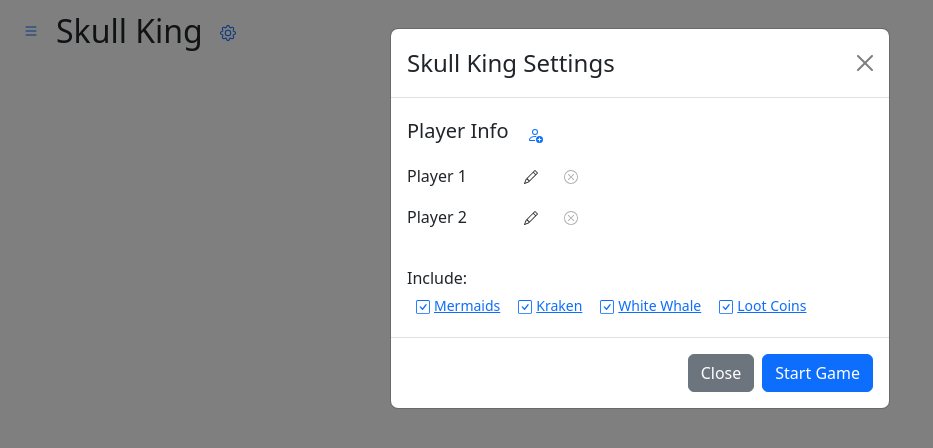
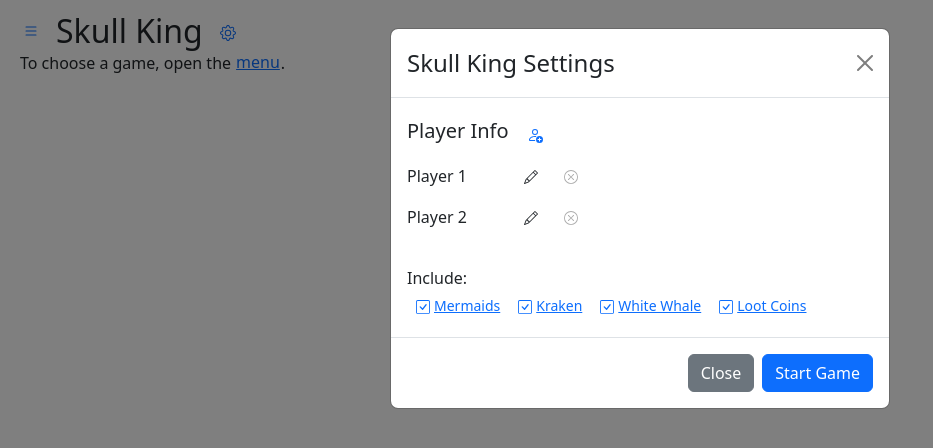
Before and after one commit to RyanGano/score-keeper, a React (Create React App) app: page / in a window 1280 px wide. Both pictures are taken after a click on the button "Skull King". Shown: the top 448 px of the page, without its empty margins (0-933 px from the left). Built offline with nearby package versions, Linux system fonts and the light colour scheme.

Commit message:
Add hint to blank start page

```diff
--- a/src/App.tsx
+++ b/src/App.tsx
@@ -23,13 +23,30 @@
 
   const leftNav = (
     <>
-      <Button
-        style={{ marginTop: "10px", marginLeft: "10px" }}
-        variant="link"
-        onClick={() => setShowMenu(true)}
-      >
-        <List />
-      </Button>
+      <Stack style={{ marginLeft: "10px", marginTop: "10px" }} gap={0}>
+        <div>
+          <Button variant="link" onClick={() => setShowMenu(true)}>
+            <List />
+          </Button>
+        </div>
+        {!game && !showMenu && (
+          <p style={{ marginLeft: "10px" }}>
+            To choose a game, open the
+            <Button
+              style={{
+                marginLeft: "-8px",
+                marginRight: "-12px",
+                marginTop: "-5px",
+              }}
+              variant="link"
+              onClick={() => setShowMenu(true)}
+            >
+              menu
+            </Button>
+            .
+          </p>
+        )}
+      </Stack>
 
       <Offcanvas
         style={{ width: "250px", backgroundColor: "#eeeeee" }}
```
